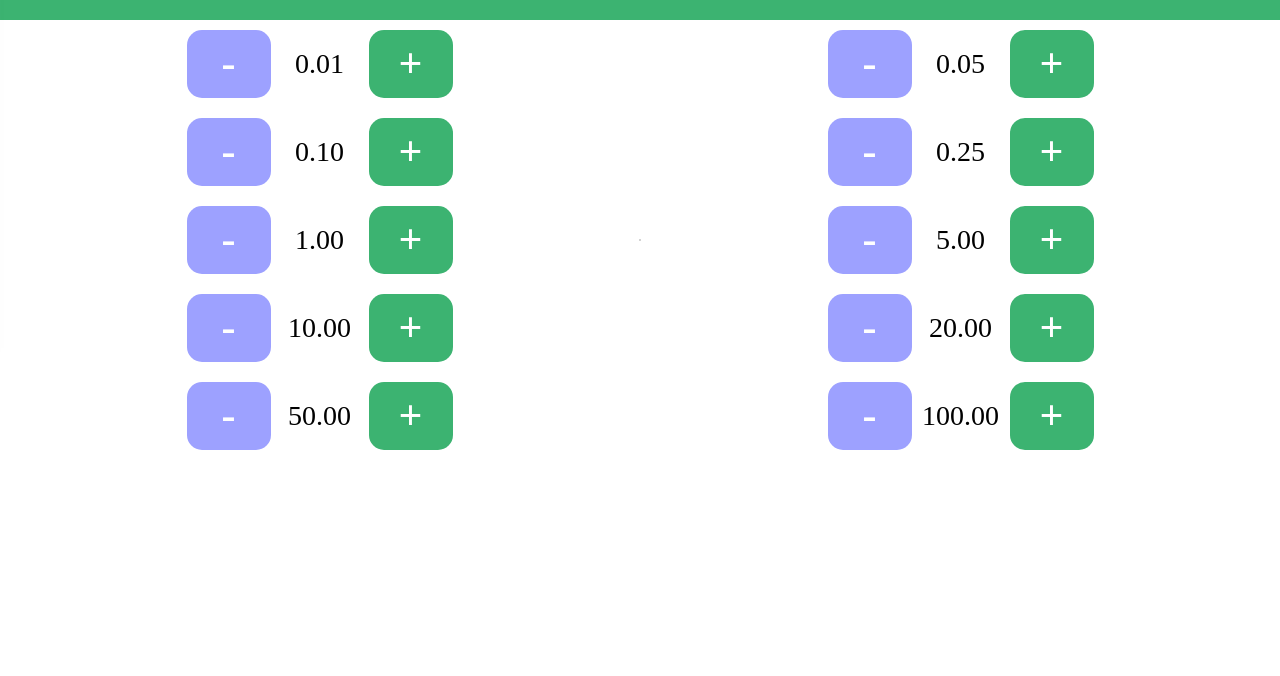
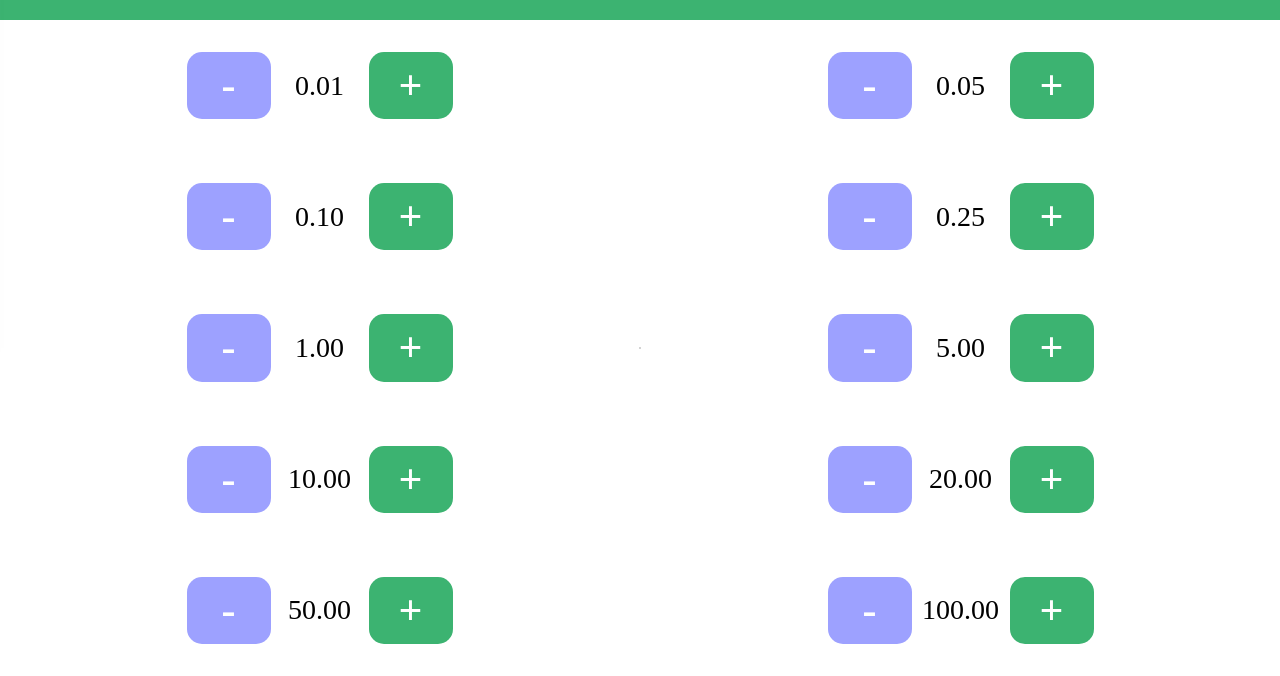
Before and after one commit to pantelonus/counterapp, a browser extension: page index.html in a window 1280 px wide. Shown: the part 124-800 px from the top of the page. Drawn offline with Linux system fonts and the light colour scheme.

Commit message:
Fixes some formatting errors

```diff
--- a/counter.css
+++ b/counter.css
@@ -23,7 +23,12 @@
 
 /* Layout Setup */
 
-body, main, span, nav, #menu, #menu_button, #menu_header, #menu_contents, #reset_confirm, #reset_cancel {
+html, body {
+	height: 100%;
+	width: 100%;
+}
+
+body, main, main div, span, nav, #menu, #menu_button, #menu_header, #menu_contents, #reset_confirm, #reset_cancel {
   display: flex;
   display: -webkit-flex;
 }   /* Flexbox Setup */
@@ -39,12 +44,6 @@ body, main div, #menu, #menu_button, #menu_contents {
 	-webkit-flex-direction: column;
 }
 
-body {
-  /* position: fixed; */
-  /* height: 100%; */
-  /* width: 100%; */
-}
-
 span, nav {
 	align-items: center;
 	-webkit-align-items: center;
@@ -52,6 +51,11 @@ span, nav {
 
 nav {
 	height: 18vh;
+}
+
+main {
+	flex: 1;
+	-webkit-flex: 1;
 }
 
 main div {
```
